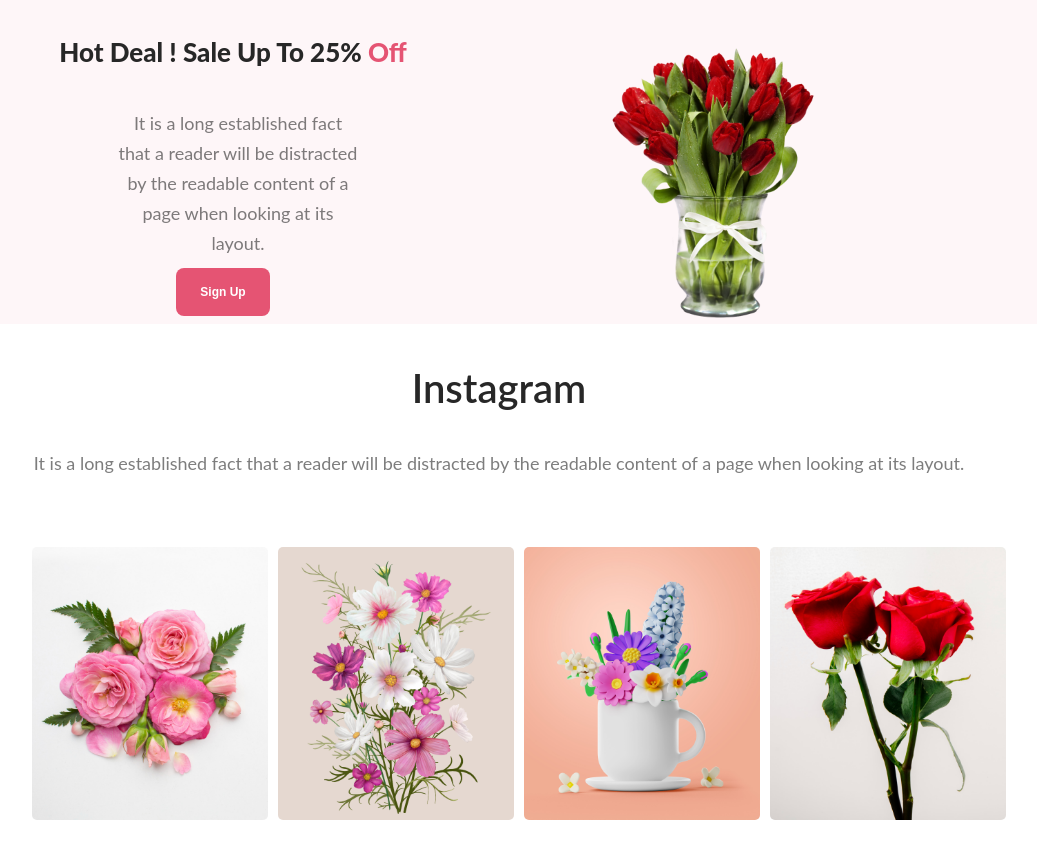
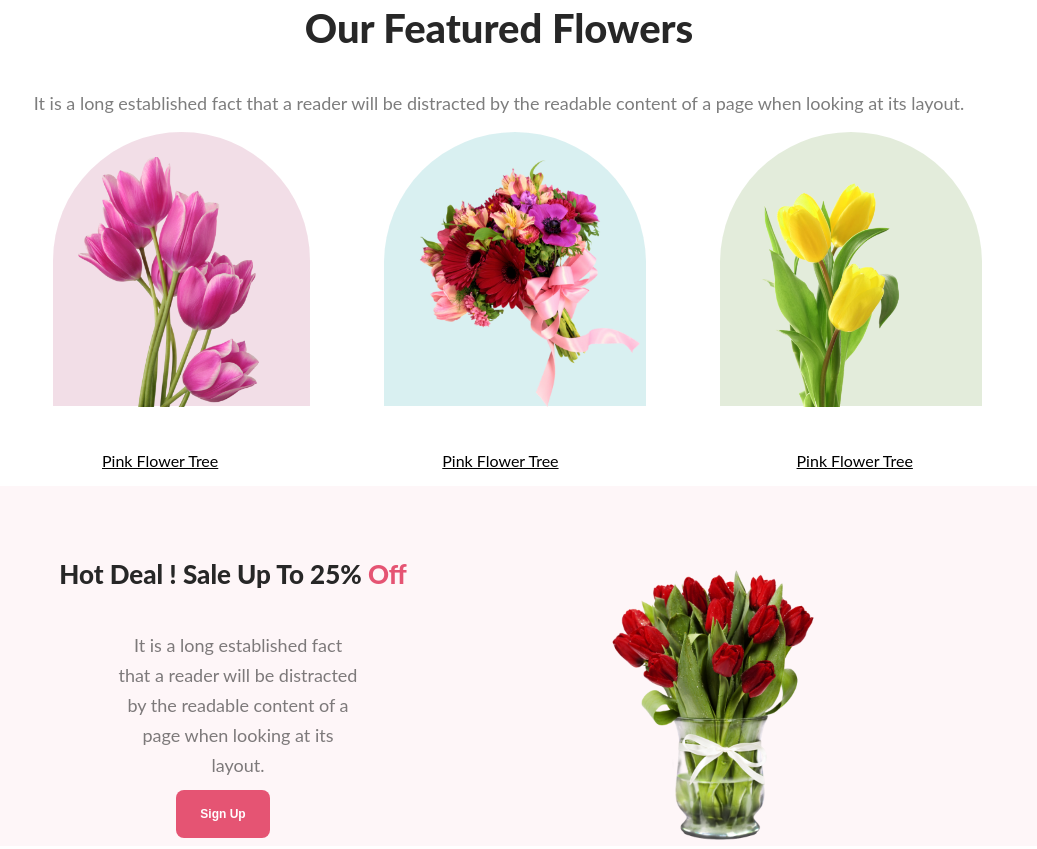
Before and after one commit to Mahmuda-14/Assignment-1, a plain HTML site: page index.html in a window 1280 px wide. Shown: the part 757-1606 px from the top of the page, without its empty margins (141-1178 px from the left). Drawn offline with Linux system fonts and the light colour scheme.

Commit message:
modified

```diff
--- a/index.html
+++ b/index.html
@@ -27,6 +27,32 @@
         </section>
     </header>
     <main>
+        <section class="bonus">
+            <h3 class="bp-hed">Our Featured Flowers</h3>
+            <p class="last-para">It is a long established fact that a reader will be distracted by the readable
+                content of a page when looking at its layout.</p>
+            <div class="bp-d">
+                <div class="bn-1">
+                    <img class="bp" src="./image/pngwing 6.png" alt="">
+
+                </div>
+                <div class="bn-2">
+                    <img class="bp" src="./image/pngwing 5.png" alt="">
+
+                </div>
+                <div class="bn-3">
+                    <img class="bp" src="./image/pngwing 7.png" alt="">
+
+                </div>
+            </div>
+            <div class="p">
+                <p class="p1"><u>Pink Flower Tree</u> </p>
+                <p class="p2"><u>Pink Flower Tree</u> </p>
+                <p class="p3"><u>Pink Flower Tree</u> </p>
+
+            </div>
+
+        </section>
         <section class="part-2-container">
             <div class="pt-2">
                 <h3 class="pt-2-content">Hot Deal ! Sale Up To 25% <span class="df">Off</span></h3>
@@ -40,7 +66,6 @@
 
         </section>
 
-        <section>
             <section>
 
                 <h1 class="last-head">Instagram</h1>
--- a/styles/style.css
+++ b/styles/style.css
@@ -51,7 +51,7 @@ body {
 
 .img {
     padding: 5px 100px;
-    margin-right:25px;
+    margin-right: 25px;
 }
 
 .first-img {
@@ -209,7 +209,81 @@ body {
     font-size: 18px;
 
 }
-.dc{color: rgba(255, 255, 255, 0.40);
+
+.dc {
+    color: rgba(255, 255, 255, 0.40);
     font-size: 16px;
     font-weight: 400;
-    line-height: normal;}
+    line-height: normal;
+}
+
+.bonus {
+    width: 100% height: 200px
+}
+
+.bp-hed {
+    color: #272727;
+    text-align: center;
+    font-size: 40px;
+    font-weight: 800;
+
+}
+
+.bp-d {
+    display: inline-flex;
+    justify-content: space-around;
+}
+
+.bn-1 {
+    width: 257px;
+    height: 274px;
+    border-radius: 300px 300px 0px 0px;
+    background: rgba(167, 33, 98, 0.15);
+    margin-right: 59px;
+    margin-left: 186px;
+    margin bottom: 20px;
+
+
+}
+
+.bp {
+    height: 250px;
+    padding: 25px;
+}
+
+.bn-2 {
+    width: 262px;
+    height: 274px;
+    border-radius: 300px 300px 0px 0px;
+    background: rgba(5, 151, 160, 0.15);
+    margin-right: 59px;
+    margin-left: 15px;
+
+
+}
+
+.bn-3 {
+    width: 262px;
+    height: 274px;
+    border-radius: 300px 300px 0px 0px;
+    background: rgba(71, 125, 17, 0.15);
+    margin-right: 59px;
+    margin-left: 15px;
+
+
+}
+
+.p {
+    display: inline-flex;
+}
+
+.p1 {
+
+    margin-left:235px;
+}
+
+.p2 {
+
+    margin-left:224px;
+    margin-right:238px;
+}
```
